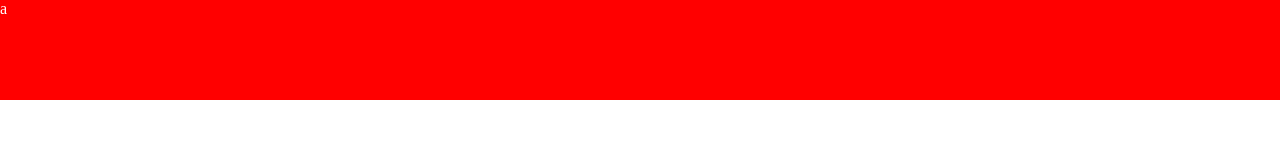
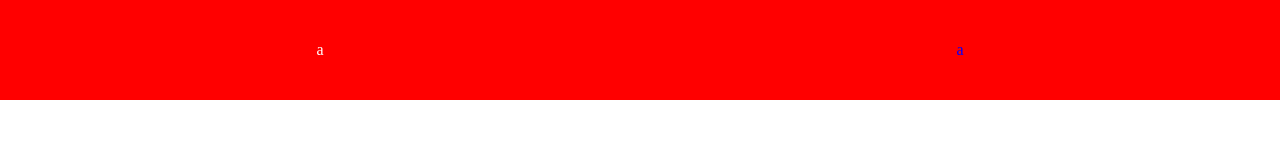
Before and after one commit to kamio90/itroom, a React (Create React App) app: page / in a window 1280 px wide. Shown: the top 160 px of the page. Built offline with nearby package versions, Linux system fonts and the light colour scheme.

Commit message:
Change project files
update mixins to single files

```diff
--- a/src/components/nav.tsx
+++ b/src/components/nav.tsx
@@ -6,6 +6,7 @@ export default class Nav extends React.Component {
         return (
             <nav className="nav" role="navigation">
                 <div className="nav__logo">a</div>
+                <ul className="nav__list">a</ul>
             </nav>
         );
     }
--- /dev/null
+++ b/src/scss/global/mixins/flex.scss
@@ -0,0 +1,7 @@
+@import '../variables.scss';
+
+@mixin flex-justify-content-space-around {
+    display: flex;
+    justify-content: space-around;
+    align-items: center;
+}
--- a/src/scss/global/mixins.scss
+++ b/src/scss/global/mixins/typhography.scss
@@ -1,5 +1,5 @@
-@import './variables.scss';
-@import './functions.scss';
+@import '../variables.scss';
+@import '../functions.scss';
 
 @mixin fluid-type($min-vw, $max-vw, $min-font-size, $max-font-size) {
     $u1: unit($min-vw);
--- a/src/scss/global/typography.scss
+++ b/src/scss/global/typography.scss
@@ -1,5 +1,5 @@
 @import './variables.scss';
-@import './mixins.scss';
+@import './mixins/typhography.scss';
 
 $mod_1: 1.2; // mobile
 $mod_2: 1.5; // desktop
--- a/src/scss/nav/nav.scss
+++ b/src/scss/nav/nav.scss
@@ -1,11 +1,18 @@
 @import '../global/main.scss';
+@import '../global/mixins/flex.scss';
 
 .nav {
     height: 100px;
     background-color: red;
     width: 100%;
 
+    @include flex-justify-content-space-around;
+
     &__logo {
         color: white;
     }
+
+    &__list {
+        color: blue;
+    }
 }
```
